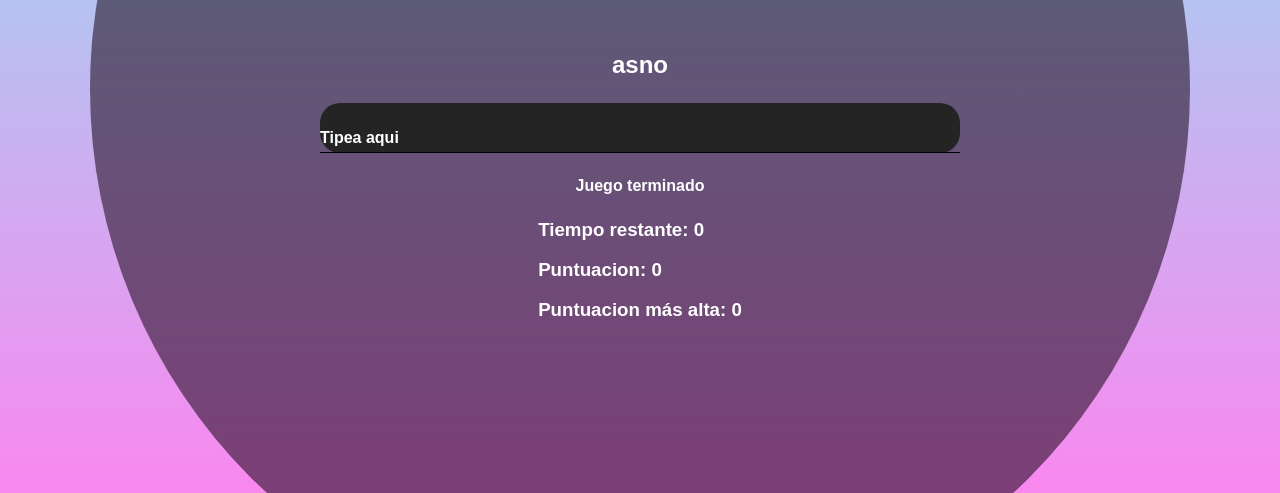
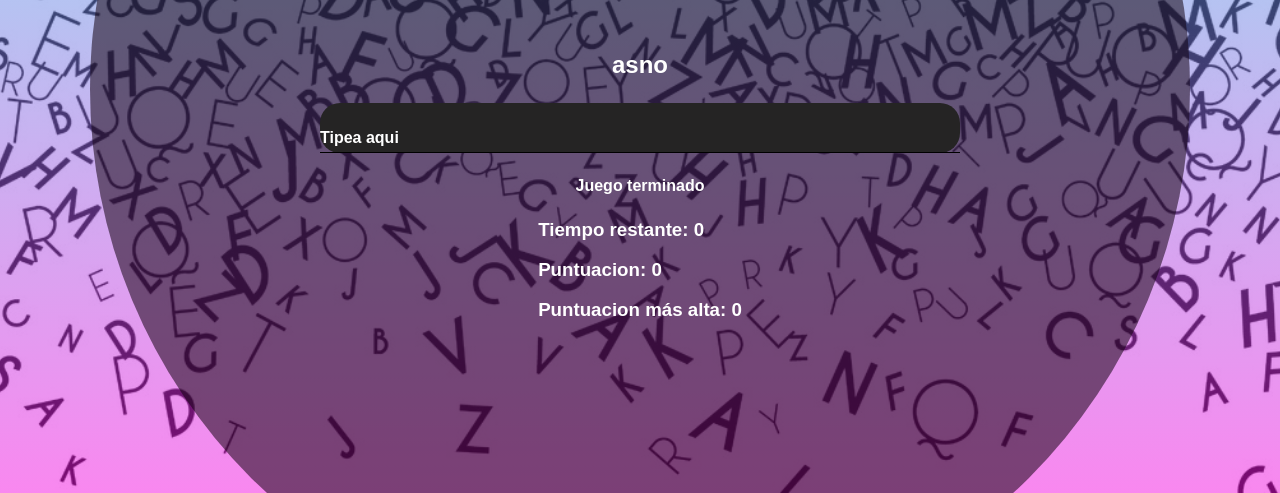
Before and after one commit to SilverRequiem/juego, a plain HTML site: page index.html in a window 1280 px wide. Shown: the part 307-800 px from the top of the page. Drawn offline with Linux system fonts and the light colour scheme.

Commit message:
Update main.css

```diff
--- a/css/main.css
+++ b/css/main.css
@@ -12,7 +12,7 @@
     min-width: 100vw;
     background-image: linear-gradient(rgba(25, 209, 231, 0.5),
             rgba(243, 17, 224, 0.5)),
-        url(img/letras.jpg);
+        url(../img/letras.jpg);
     background-repeat: no-repeat;
     background-position: center center;
     background-size: cover;
```
